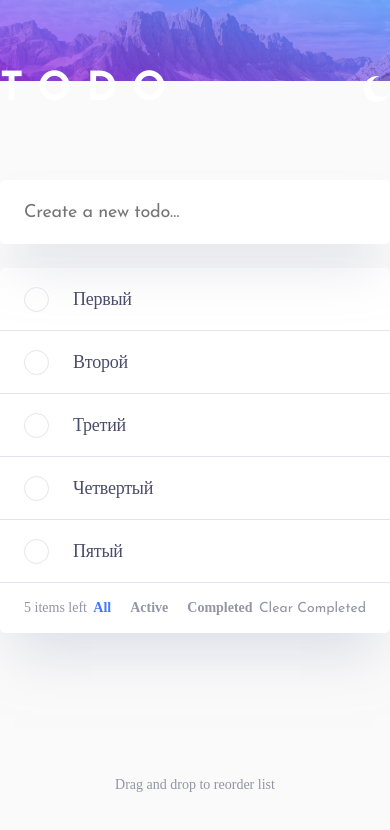
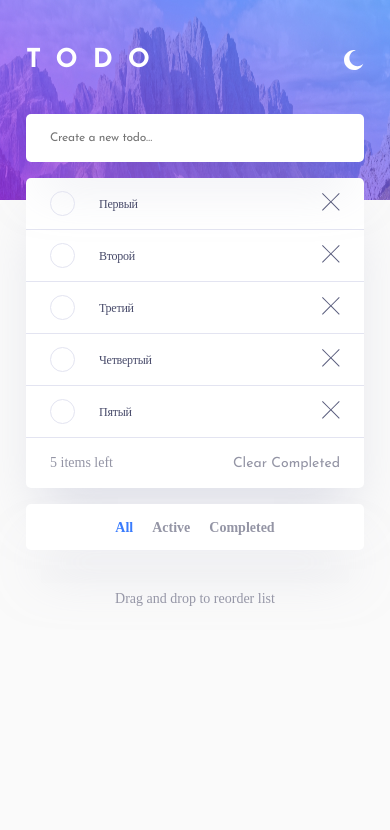
Before and after one commit to BercAlexei/todo-list, a Vue app: page / in a window 390 px wide. Shown: the top 830 px of the page. Built offline with nearby package versions, Linux system fonts and the light colour scheme.

Commit message:
mob Layot

```diff
--- a/package.json
+++ b/package.json
@@ -3,7 +3,7 @@
   "version": "0.1.0",
   "private": true,
   "scripts": {
-    "serve": "vue-cli-service serve --open --port 3001",
+    "serve": "vue-cli-service serve --open --port 3000",
     "build": "vue-cli-service build"
   },
   "dependencies": {
--- a/src/App.vue
+++ b/src/App.vue
@@ -1,23 +1,21 @@
 <template>
   <div id="app">
-    <Container>
+    <div class="container">
       <Heading/>
       <EnterTask/>
       <TaskList/>
       <div class="textDrag">Drag and drop to reorder list</div>
-    </Container>
+    </div>
   </div>
 </template>
 
 <script>
-import Container from './components/container.vue'
 import Heading from './components/heading.vue'
 import EnterTask from './components/enterTask.vue'
 import TaskList from './components/taskList.vue'
 
 export default {
   components: {
-    Container,
     Heading,
     EnterTask,
     TaskList
@@ -50,16 +48,9 @@ export default {
   position: relative;
   padding: 70px 0 52px 0;
   height: 100vh;
-  background: var(--bg-color) var(--bg-url) top center / contain no-repeat;
-  .bg_promo {
-    width: 100vw;
-    img {
-      width: 100%;
-    }
-  }
+  background: var(--bg-url) top center / 100% 300px no-repeat var(--bg-color);
 }
 .textDrag {
-  position: absolute;
   font-style: normal;
   font-weight: normal;
   font-size: 14px;
@@ -67,8 +58,32 @@ export default {
   text-align: center;
   margin-top: 49px;
   color: var(--color-text_btn);
-  bottom: 0;
-  left: 50%;
-  transform: translateX(-50%);
+}
+.container {
+  position: relative;
+  margin: 0 auto;
+  max-width: 540px;
+}
+
+@media (max-width: 768px) {
+  #app {
+    background-size: 100% 230px;
+  }
+}
+
+@media (max-width: 576px) {
+  #app {
+    background-size: 100% 200px;
+    padding: 48px 0 50px 0;
+    // height: 100%;
+  }
+  .container {
+    position: relative;
+    margin: 0 auto;
+    max-width: calc(100% - 52px);
+  }
+  .textDrag {
+    margin-top: 104px;
+  }
 }
 </style>
--- a/src/components/container.vue
+++ /dev/null
@@ -1,20 +0,0 @@
-<template>
-    <div class="container">
-        <slot></slot>
-    </div>
-</template>
-
-<script>
-export default {
-
-}
-</script>
-
-<style lang='scss' scope>
-    .container {
-        position: relative;
-        height: 100%;
-        margin: 0 auto;
-        max-width: 540px;
-    }
-</style>
--- a/src/components/enterTask.vue
+++ b/src/components/enterTask.vue
@@ -40,4 +40,12 @@ export default {
     color: #9495A5;
     outline: none;
 }
+
+@media (max-width: 576px) {
+    input {
+        margin-top: 40px;
+        height: 48px;
+        font-size: 12px;
+    }
+}
 </style>
--- a/src/components/heading.vue
+++ b/src/components/heading.vue
@@ -3,7 +3,7 @@
         <h1>
             TODO
         </h1>
-        <div>
+        <div class="theme">
             <label for="theme">
                 <img :src="url_icon" alt="change_theme">
             </label>
@@ -94,4 +94,19 @@ export default {
         cursor: pointer;
     }
 }
+
+@media (max-width: 576px) {
+    .heading {
+        h1 {
+            font-size: 26px;
+            line-height: 26px;
+        }
+        .theme {
+            img {
+                height: 20px;
+            }
+        }
+    }
+
+}
 </style>
--- a/src/components/task.vue
+++ b/src/components/task.vue
@@ -72,6 +72,10 @@ export default {
         cursor: pointer;
         display: flex;
         align-items: center;
+        font-style: normal;
+        font-weight: normal;
+        font-size: 18px;
+        line-height: 18px;
         &:before {
             content: '';
             display: block;
@@ -82,9 +86,6 @@ export default {
             margin-right: 24px;
         }
 
-        }
-        span {
-            cursor: pointer;
     }
     .del {
         cursor: pointer;
@@ -103,4 +104,15 @@ export default {
     }
 }
 
+@media (max-width: 576px) {
+    .task {
+        height: 52px;
+        label {
+            font-size: 12px;
+        }
+        .del {
+            display: block;
+        }
+    }
+}
 </style>
--- a/src/components/taskList.vue
+++ b/src/components/taskList.vue
@@ -28,6 +28,16 @@
       <div>
         <button class="btn clear" @click="deleteCompleted">Clear Completed</button>
       </div>
+    </div>
+    <div class="filter filter_mob">
+        <input type="radio" id="all" value="all" v-model="filter">
+        <label for="all">All</label>
+
+        <input type="radio" id="active" value="active" v-model="filter">
+        <label for="active">Active</label>
+
+        <input type="radio" id="completed" value="completed" v-model="filter">
+        <label for="completed">Completed</label>
       </div>
   </div>
 
@@ -179,6 +189,8 @@ export default {
     .btn.clear {
         font-weight: normal;
     }
+  }
+}
 .filter {
   input {
     display: none;
@@ -201,10 +213,35 @@ export default {
     padding: 0;
     &:last-child {
       margin-right: 0;
-
     }
   }
+  &_mob {
+    display: none;
+    position: absolute;
+    width: 100%;
+    margin-top: 16px;
+    text-align: center;
+    padding: 15px 0;
+    background: var(--color-input);
+    box-shadow: 0px 35px 50px -15px var(--shadow);
+    border-radius: 5px;
   }
+}
+
+@media (max-width: 768px) {}
+
+@media (max-width: 576px) {
+  .filter {
+    display: none;
+    &_mob {
+      display: block;
+    }
+  }
+  .task-list {
+    margin-top: 16px;
+  }
+  .tasks {
+    max-height: 280px;
   }
 }
 </style>
```
Also changed, not shown: vue.config.js (line endings or trailing spaces), 7 other files (tests, documents, lock files or other folders). Lines whose indentation alone changed are shown as unchanged.
